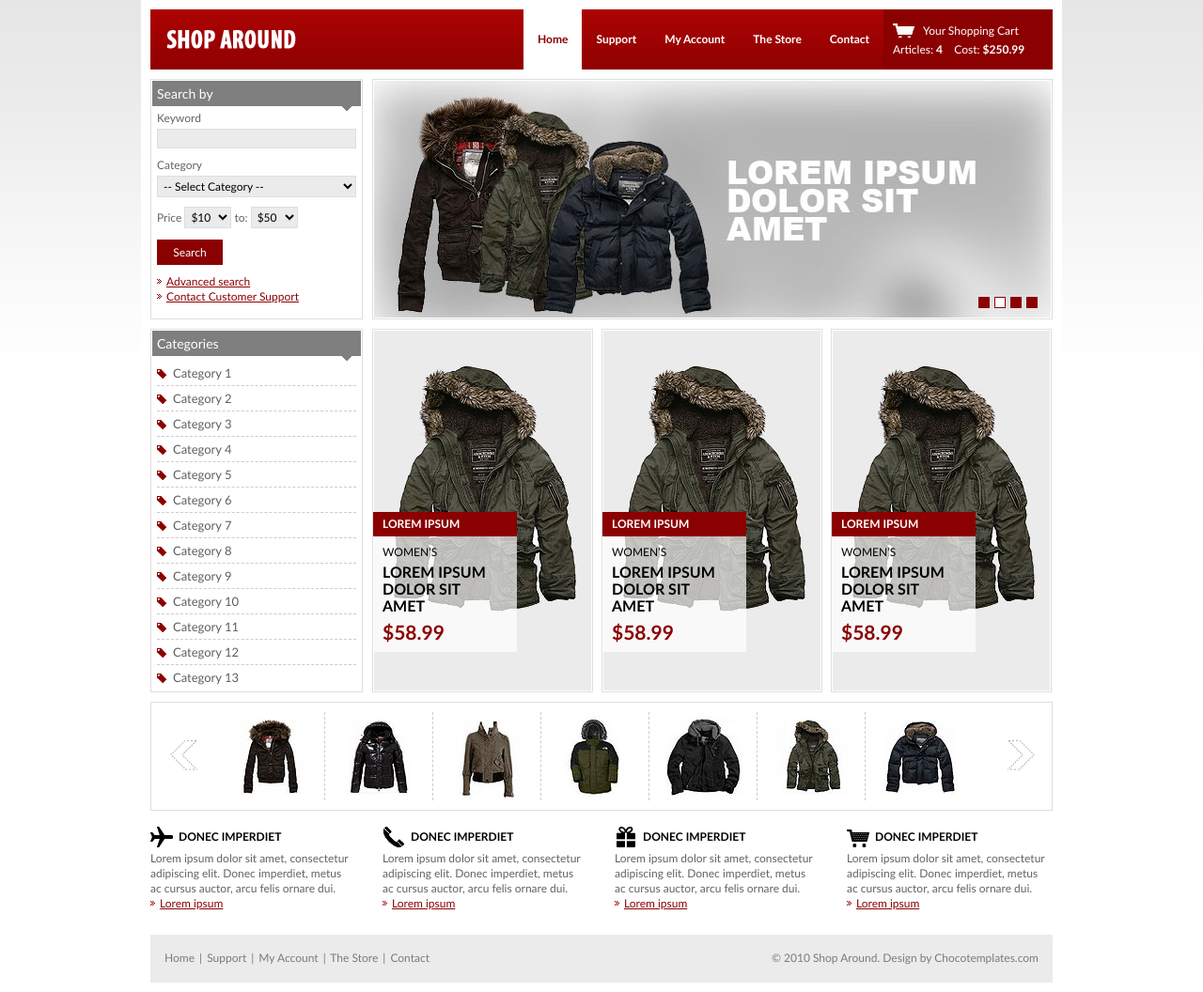
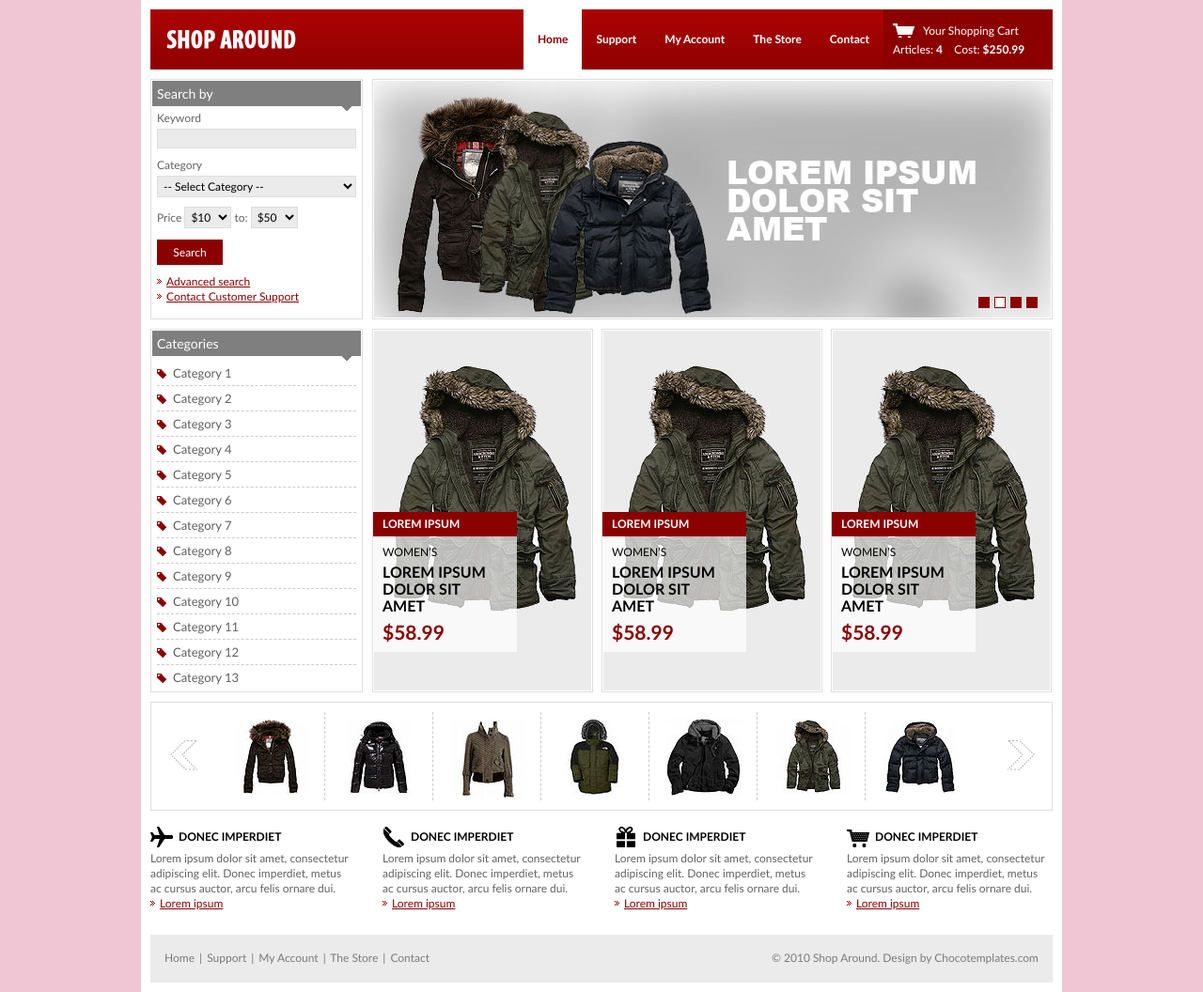
Before and after one commit to duckken1026/Cosmetic-Web, a PHP site: page /Homepage/index.html in a window 1280 px wide. Shown: the whole page at 94% size. Run offline with PHP 8.4, Linux system fonts and the light colour scheme.

Commit message:
change background color

```diff
--- a/Homepage/css/style.css
+++ b/Homepage/css/style.css
@@ -1,6 +1,6 @@
 * { padding:0; margin:0; outline:0; }
 body {
-	background:#fff url(images/body.gif) repeat-x 0 0;
+	background:rgb(240,198,212)  repeat-x 0 0;
 	font-family: "Trebuchet MS", Arial, sans-serif;
 	font-size:12px;
 	line-height:16px;
```
